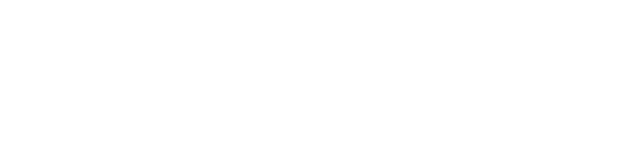
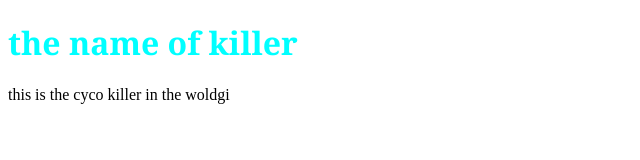
Before and after one commit to ff245185/my-test-file, a plain HTML site: page tesk.html in a window 1280 px wide. Shown: the whole page, without its empty margins (0-640 px from the left). Drawn offline with Linux system fonts and the light colour scheme.

Commit message:
style added

```diff
--- /dev/null
+++ b/style.css
@@ -0,0 +1,5 @@
+h1{
+    color:aqua;
+    font-family:Cambria, Cochin, Georgia, Times, 'Times New Roman', serif;
+
+ }
--- a/tesk.html
+++ b/tesk.html
@@ -5,8 +5,10 @@
     <meta http-equiv="X-UA-Compatible" content="IE=edge">
     <meta name="viewport" content="width=device-width, initial-scale=1.0">
     <title>Document</title>
+    <link rel="stylesheet"  href="style.css">
 </head>
 <body>
-
+    <h1> the name of killer</h1>
+    <p> this is the cyco killer in the woldgi</p>
 </body>
 </html>
```
